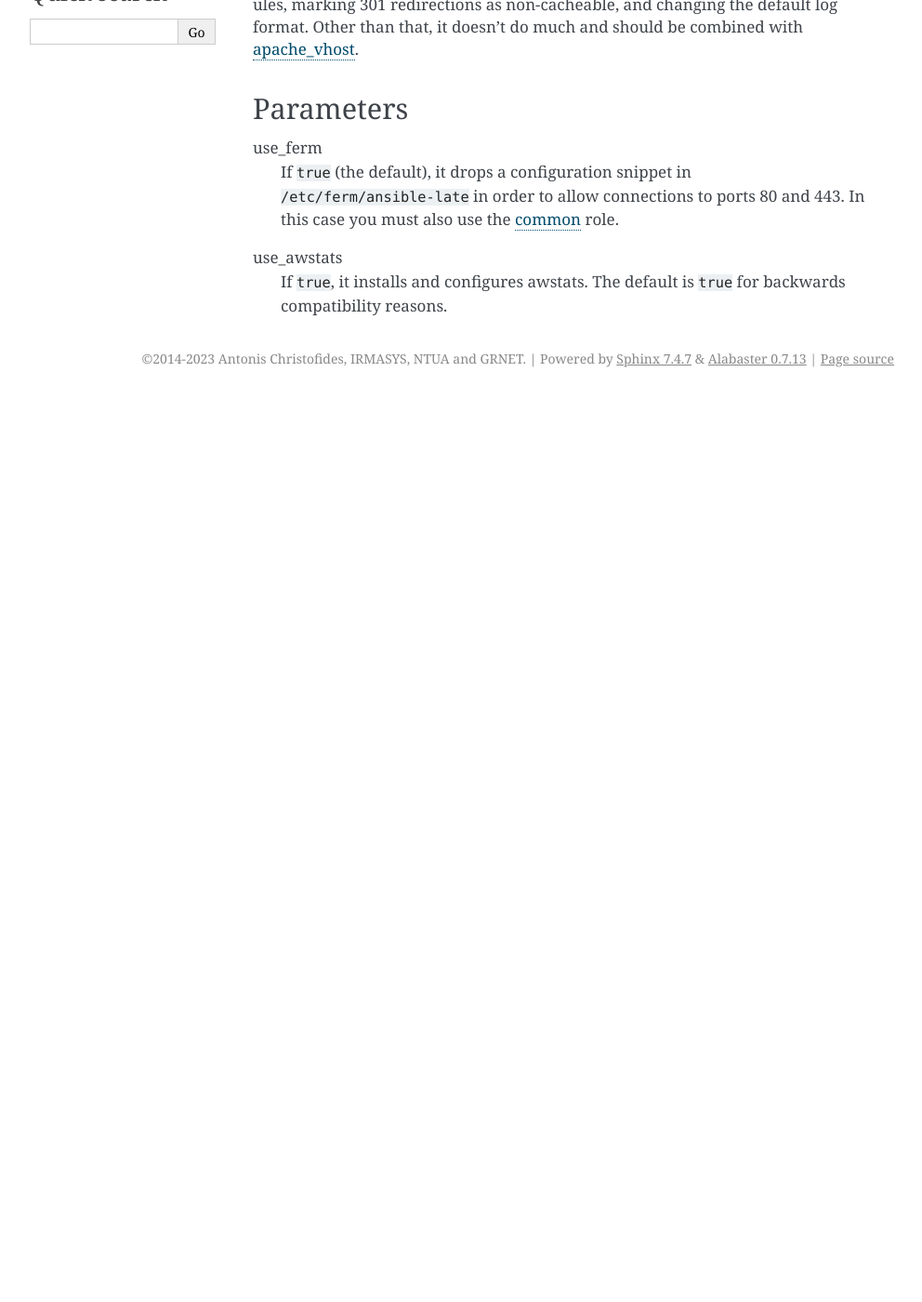
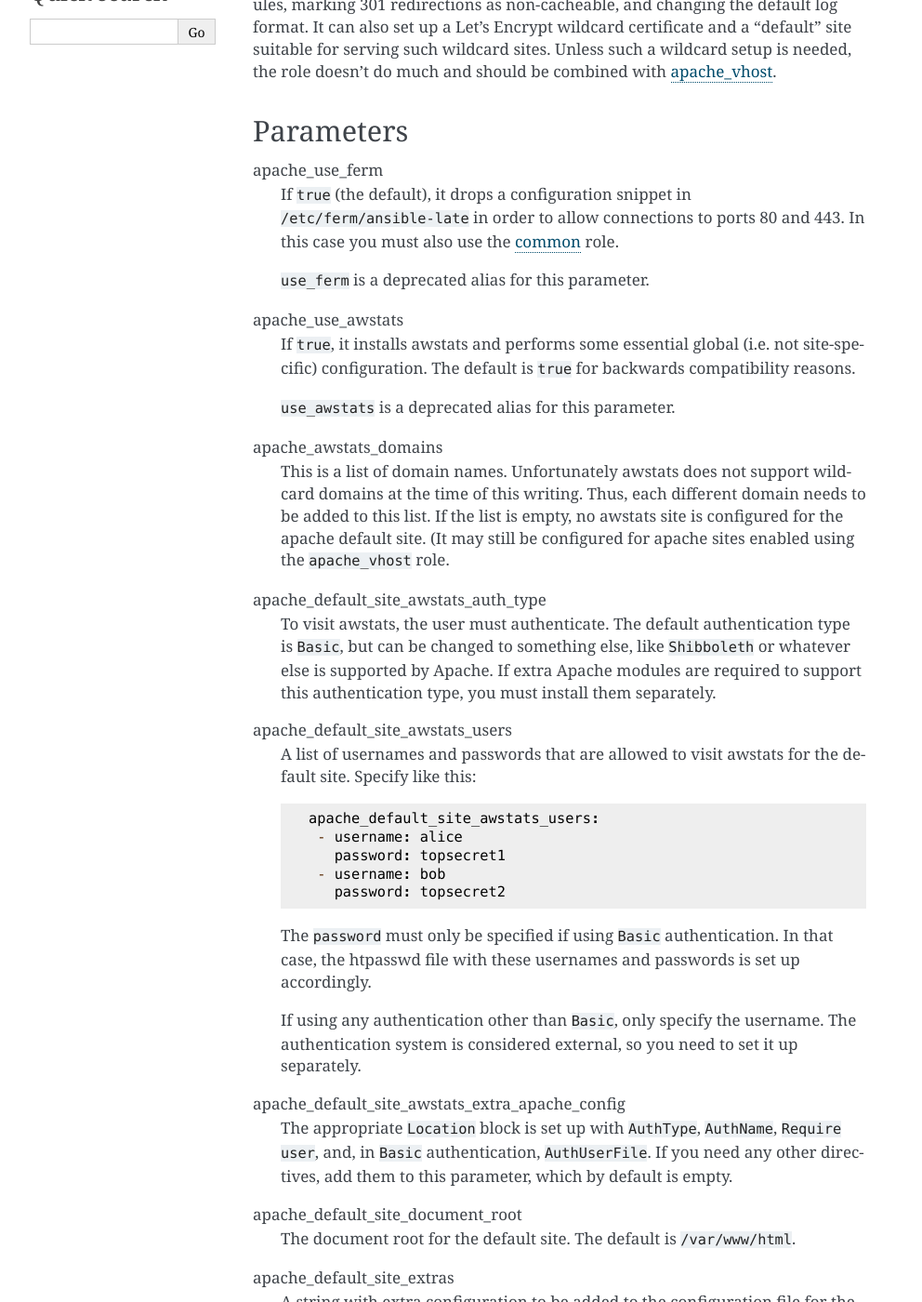
Before and after one commit to aptiko/aptiko.general, a Sphinx documentation site: the page built from docs/apache.rst, in a window 1280 px wide and 1400 px high, scrolled down 270 px. Shown: the whole window at 93% size, without its empty margins (148-1140 px from the left). Built offline with Sphinx 7.4.7, drawn with Linux system fonts in a browser that asks for light colours; before the commit the page ends 900 px from its top, so only the background shows below that; some of the changed text lies outside the part shown.

Commit message:
Add wildcard sites to apache

```diff
--- a/docs/apache.rst
+++ b/docs/apache.rst
@@ -12,17 +12,92 @@
 
 It performs some essential configuration such as enabling several
 apache modules, marking 301 redirections as non-cacheable, and changing
-the default log format. Other than that, it doesn't do much and should
-be combined with :ref:`apache_vhost`.
+the default log format. It can also set up a Let's Encrypt wildcard
+certificate and a "default" site suitable for serving such wildcard
+sites. Unless such a wildcard setup is needed, the role doesn't do much
+and should be combined with :ref:`apache_vhost`.
 
 Parameters
 ==========
 
-use_ferm
+apache_use_ferm
   If ``true`` (the default), it drops a configuration snippet in
   :file:`/etc/ferm/ansible-late` in order to allow connections to ports
   80 and 443.  In this case you must also use the :ref:`common` role.
 
-use_awstats
-  If ``true``, it installs and configures awstats. The default is
-  ``true`` for backwards compatibility reasons.
+  ``use_ferm`` is a deprecated alias for this parameter.
+
+apache_use_awstats
+  If ``true``, it installs awstats and performs some essential global
+  (i.e. not site-specific) configuration. The default is ``true`` for
+  backwards compatibility reasons.
+
+  ``use_awstats`` is a deprecated alias for this parameter.
+
+apache_awstats_domains
+  This is a list of domain names. Unfortunately awstats does not support
+  wildcard domains at the time of this writing. Thus, each different
+  domain needs to be added to this list. If the list is empty, no
+  awstats site is configured for the apache default site. (It may still
+  be configured for apache sites enabled using the ``apache_vhost``
+  role.
+
+apache_default_site_awstats_auth_type
+  To visit awstats, the user must authenticate. The default
+  authentication type is ``Basic``, but can be changed to something
+  else, like ``Shibboleth`` or whatever else is supported by Apache. If
+  extra Apache modules are required to support this authentication type,
+  you must install them separately.
+
+apache_default_site_awstats_users
+  A list of usernames and passwords that are allowed to visit awstats
+  for the default site.  Specify like this::
+
+    apache_default_site_awstats_users:
+     - username: alice
+       password: topsecret1
+     - username: bob
+       password: topsecret2
+
+  The ``password`` must only be specified if using ``Basic``
+  authentication. In that case, the htpasswd file with these usernames
+  and passwords is set up accordingly.
+
+  If using any authentication other than ``Basic``, only specify the
+  username. The authentication system is considered external, so you
+  need to set it up separately.
+
+apache_default_site_awstats_extra_apache_config
+  The appropriate ``Location`` block is set up with ``AuthType``,
+  ``AuthName``, ``Require user``, and, in ``Basic`` authentication,
+  ``AuthUserFile``. If you need any other directives, add them to this
+  parameter, which by default is empty.
+
+apache_default_site_document_root
+  The document root for the default site. The default is
+  ``/var/www/html``.
+
+apache_default_site_extras
+  A string with extra configuration to be added to the configuration
+  file for the default site. The default is ``Redirect 404 /``.
+
+apache_default_site_letsencrypt_server_name
+  If this is specified, it should be a wildcard DNS like
+  ``*.example.com``. The certificate will be created with certbot if it
+  does not already exist. The default site is configured to use it. The
+  default value for this parameter is ``false``, meaning no SSL will be
+  supported for the default site.
+
+  Currently only DNS verification with Cloudflare is supported; see
+  ``apache_cloudflare_api_token``.
+
+apache_cloudflare_api_token
+  If ``apache_default_site_letsencrypt_server_name`` is specified,
+  ``certbot`` is configured to perform DNS verification with Cloudflare.
+  This is the credentials for Cloudflare. It should be vaulted.
+
+apache_default_site_force_ssl
+  Can be ``true`` or ``false`` (the default). If ``true``, visiting the
+  non-ssl version of the default site will redirect to the ssl version.
+  If it is ``true``, ``apache_default_site_letsencrypt_server_name``
+  should be specified.
```
Also changed, not shown: 9 other files.
